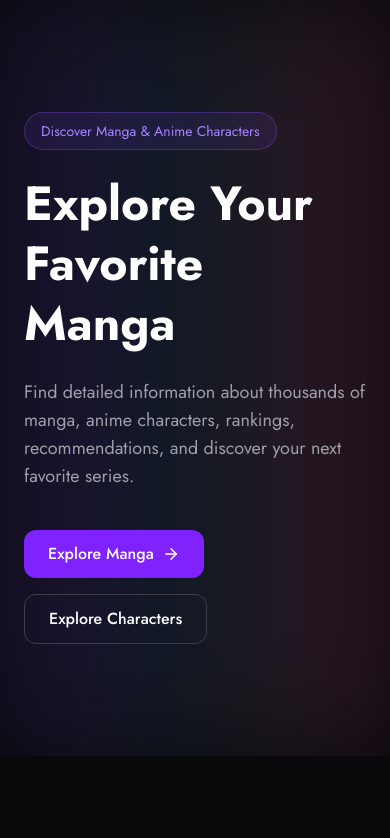
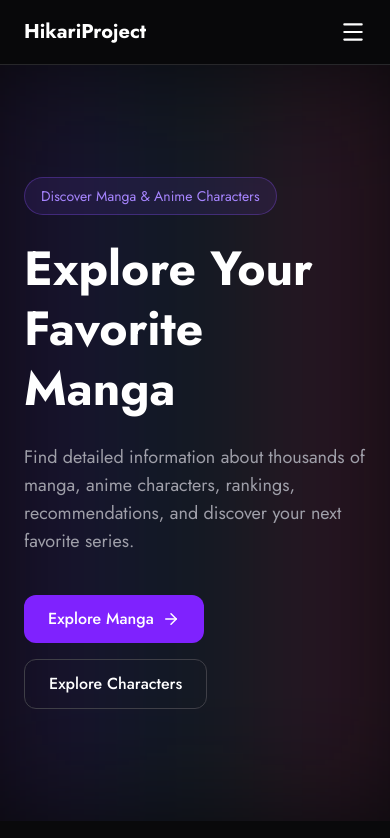
Before and after one commit to rizkicahyaa/hikari-project, a React (Vite) app: page / in a window 390 px wide. Shown: the top 838 px of the page. Built offline with nearby package versions, Linux system fonts and the light colour scheme.

Commit message:
feat: added navbar components

```diff
--- a/src/App.tsx
+++ b/src/App.tsx
@@ -1,5 +1,7 @@
 import { BrowserRouter, Routes, Route } from "react-router-dom";
 import "./App.css";
+
+import Navbar from "./components/Navbar";
 
 import Home from "./pages/Home";
 // import Manga from "./pages/Manga";
@@ -10,14 +12,23 @@ import Home from "./pages/Home";
 function App() {
     return (
         <BrowserRouter>
-            <Routes>
-                <Route path="/" element={<Home />} />
-                {/* <Route path="/manga" element={<Manga />} />
-                <Route path="/manga/:id" element={<MangaDetail />} />
+            <div className="min-h-screen bg-zinc-950 text-white">
+                <Navbar />
 
-                <Route path="/characters" element={<Characters />} />
-                <Route path="/character/:id" element={<CharacterDetail />} /> */}
-            </Routes>
+                <main>
+                    <Routes>
+                        <Route path="/" element={<Home />} />
+
+                        {/* Manga */}
+                        {/* <Route path="/manga" element={<Manga />} />
+                        <Route path="/manga/:id" element={<MangaDetail />} /> */}
+
+                        {/* Characters */}
+                        {/* <Route path="/characters" element={<Characters />} />
+                        <Route path="/character/:id" element={<CharacterDetail />} /> */}
+                    </Routes>
+                </main>
+            </div>
         </BrowserRouter>
     );
 }
--- /dev/null
+++ b/src/components/Navbar.tsx
@@ -0,0 +1,77 @@
+import { useState } from "react";
+import { Link, NavLink } from "react-router-dom";
+import { Menu, X, Search } from "lucide-react";
+
+export default function Navbar() {
+    const [isOpen, setIsOpen] = useState(false);
+
+    const navLinks = [
+        {
+            name: "Home",
+            path: "/",
+        },
+        {
+            name: "Manga",
+            path: "/manga",
+        },
+        {
+            name: "Characters",
+            path: "/characters",
+        },
+        {
+            name: "Favorites",
+            path: "/favorites",
+        },
+    ];
+
+    return (
+        <header className="sticky top-0 z-50 backdrop-blur-md bg-zinc-950/80 border-b border-zinc-800">
+            <div className="max-w-7xl mx-auto px-6">
+                <div className="h-16 flex items-center justify-between">
+                    <Link to="/" className="flex items-center gap-2">
+                        <span className="text-xl font-bold text-white">HikariProject</span>
+                    </Link>
+
+                    <nav className="hidden md:flex items-center gap-8">
+                        {navLinks.map((link) => (
+                            <NavLink key={link.path} to={link.path} className={({ isActive }) => (isActive ? "text-violet-400 font-medium" : "text-zinc-400 hover:text-white transition")}>
+                                {link.name}
+                            </NavLink>
+                        ))}
+                    </nav>
+
+                    <div className="hidden md:flex items-center gap-3">
+                        <Link to="/search" className="p-2 rounded-lg bg-zinc-900 hover:bg-zinc-800 transition">
+                            <Search size={20} />
+                        </Link>
+
+                        <Link to="/manga" className="px-4 py-2 rounded-xl bg-violet-600 hover:bg-violet-700 transition font-medium">
+                            Explore
+                        </Link>
+                    </div>
+
+                    <button onClick={() => setIsOpen(!isOpen)} className="md:hidden">
+                        {isOpen ? <X size={26} /> : <Menu size={26} />}
+                    </button>
+                </div>
+            </div>
+
+            {isOpen && (
+                <div className="md:hidden border-t border-zinc-800 bg-zinc-950">
+                    <div className="flex flex-col p-6 gap-5">
+                        {navLinks.map((link) => (
+                            <NavLink key={link.path} to={link.path} onClick={() => setIsOpen(false)} className={({ isActive }) => (isActive ? "text-violet-400 font-medium" : "text-zinc-400")}>
+                                {link.name}
+                            </NavLink>
+                        ))}
+
+                        <Link to="/search" className="flex items-center gap-2 text-zinc-400">
+                            <Search size={18} />
+                            Search
+                        </Link>
+                    </div>
+                </div>
+            )}
+        </header>
+    );
+}
```
